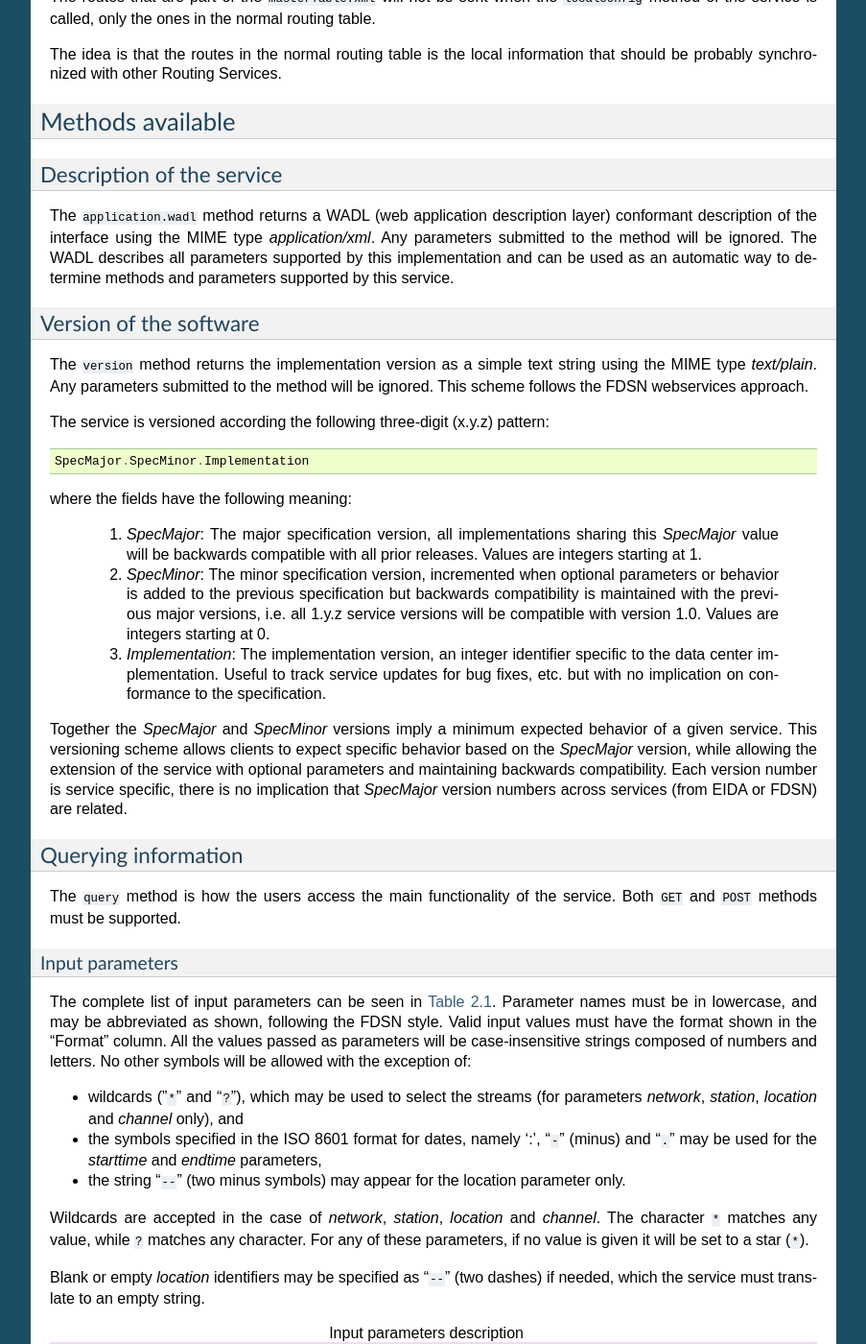
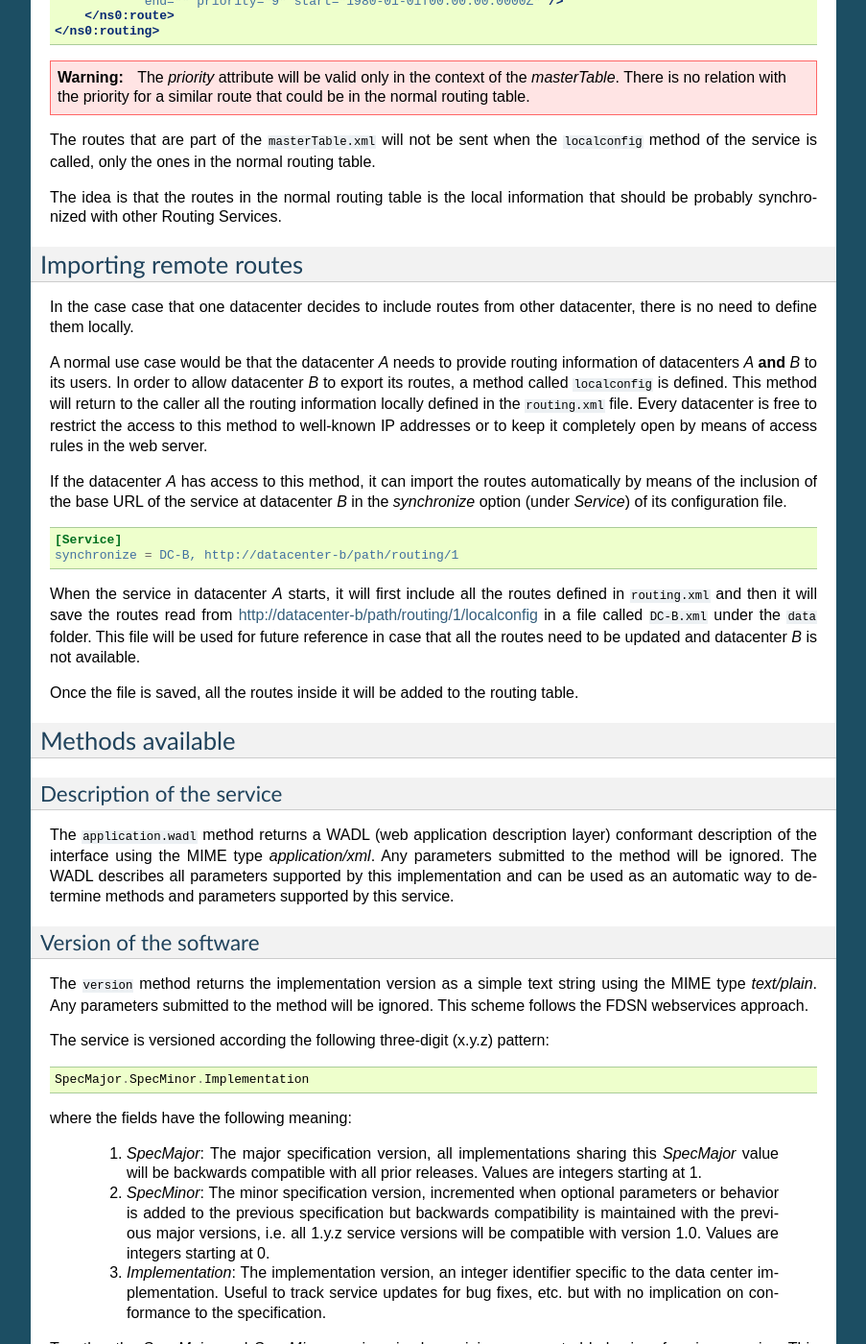
Before and after one commit to EIDA/routing, a Sphinx documentation site: the page built from doc/index.rst, in a window 1280 px wide and 1400 px high, scrolled down 6373 px. Shown: the whole window at 96% size, without its empty margins (198-1101 px from the left). Built offline with Sphinx 7.4.7, drawn with Linux system fonts in a browser that asks for light colours; some of the changed text lies outside the part shown.

Commit message:
Include a first approach of "localconfig"/"synchronize" in the documentation.

```diff
--- a/doc/index.rst
+++ b/doc/index.rst
@@ -199,13 +199,19 @@ required, there should be nothing at the right side of the ``=`` character.
 `updateRoutes` determines whether the routing information should be updated by
 the `updateAll.py` script. Usually, you want to set it to ``True`` if the
 automatic configuration is the selected one (all the data is read from an
-Arclink server). But if you selected to configure your own set of routes, then
+Arclink server). But if you decided to configure your own set of routes, then
 you should set it to ``False``, so that the update procedure will not delete
 your manual configuration.
 
 `verbosity` controls the amount of output send to the logging system depending
 of the importance of the messages. The levels are: 1) Error, 2) Warning, 3)
 Info and 4) Debug.
+
+`synchronize` specifies the remote servers from which more routes should be
+imported. This is explained in detail in
+:ref:`Importing remote routes<importing_remote_routes>`.
+
+.. _service_configuration:
 
 .. code-block:: ini
 
@@ -214,6 +220,8 @@ Info and 4) Debug.
     updateTime = 01:01 16:58
     updateRoutes = true
     verbosity = 3
+    synchronize = SERVER2, http://server2/eidaws/routing/1
+        SERVER3, http://server3/eidaws/routing/1
 
 Installation problems
 ^^^^^^^^^^^^^^^^^^^^^
@@ -314,10 +322,13 @@ Using the Service
 Default configuration
 ---------------------
 
-The `RoutingCache` class includes a method called ``configArclink``, that
-retrieves the routing information for EIDA from an Arclink Server. The address
-and port of the server are specified in the configuration file
-(``routing.cfg``).
+A script called ``updateAll.py`` is provided in the package, which can be
+found in the ``data`` folder. This script can download the routing and
+inventory information for EIDA from an Arclink Server. All necessary parameters
+will be read from the configuration file (``routing.cfg``). Namely, the
+hostname and port of the Arclink server and also a variable specifying whether
+the routing information should be periodically replaced by the one downloaded
+from Arclink.
 
 When the service starts, checks if there is a file called ``routing.xml`` in
 the ``data`` directory. This file is expected to contain all the information
@@ -340,9 +351,9 @@ The following is an example of an Arclink-XML file.
         </ns0:route>
     </ns0:routing>
 
-If the file is not present, ``configArclink`` is called and the file is created
-with the information provided by the Arclink server. With this information and
-the metadata downloaded by ``updateAll.py`` the service can be started.
+This is exactly one of the two files that the ``updateAll.py`` script creates
+with information from EIDA. With this information and
+the metadata downloaded by the same script the service can be started.
 
 Manual configuration
 --------------------
@@ -402,6 +413,50 @@ information that should be probably synchronized with other Routing Services.
 .. todo:: Test the method to synchronize among the nodes!
 
 
+.. _importing_remote_routes:
+
+Importing remote routes
+-----------------------
+
+In the case case that one datacenter decides to include routes from other
+datacenter, there is no need to define them locally.
+
+A normal use case would be that the datacenter `A` needs to provide routing
+information of datacenters `A` **and** `B` to its users. In order to allow
+datacenter `B` to export its routes, a method called ``localconfig`` is
+defined. This method will return to the caller all the routing information
+locally defined in the ``routing.xml`` file. Every datacenter is free to
+restrict the access to this method to well-known IP addresses or to keep it
+completely open by means of access rules in the web server.
+
+.. todo:: A good idea would be to include these restrictions in the
+          configuration file!
+
+If the datacenter `A` has access to this method, it can import the routes
+automatically by means of the inclusion of the base URL of the service at
+datacenter `B` in the *synchronize* option (under *Service*) of its
+configuration file.
+
+.. code-block:: ini
+
+    [Service]
+    synchronize = DC-B, http://datacenter-b/path/routing/1
+
+When the service in datacenter `A` starts, it will first include all the
+routes defined in ``routing.xml`` and then it will save the routes read from
+http://datacenter-b/path/routing/1/localconfig in a file called ``DC-B.xml``
+under the ``data`` folder. This file will be used for future reference in case
+that all the routes need to be updated and datacenter `B` is not available.
+
+.. todo:: Skip update if datacenter is down and use the old data.
+
+Once the file is saved, all the routes inside it will be added to the routing
+table.
+
+.. todo:: Check for overlap in the routes and decide what to do!
+
+
+
 Methods available
 -----------------
 
@@ -448,6 +503,16 @@ specific behavior based on the `SpecMajor` version, while allowing the extension
 of the service with optional parameters and maintaining backwards compatibility.
 Each version number is service specific, there is no implication that
 `SpecMajor` version numbers across services (from EIDA or FDSN) are related.
+
+Exporting routes
+^^^^^^^^^^^^^^^^
+
+The ``localconfig`` method reads the content of the ``routing.xml`` file and
+returns it when this method is invoked. The MIME type of the returned value is
+`text/xml`.
+
+.. seealso:: :ref:`Importing remote routes <importing_remote_routes>`
+
 
 Querying information
 ^^^^^^^^^^^^^^^^^^^^
```
